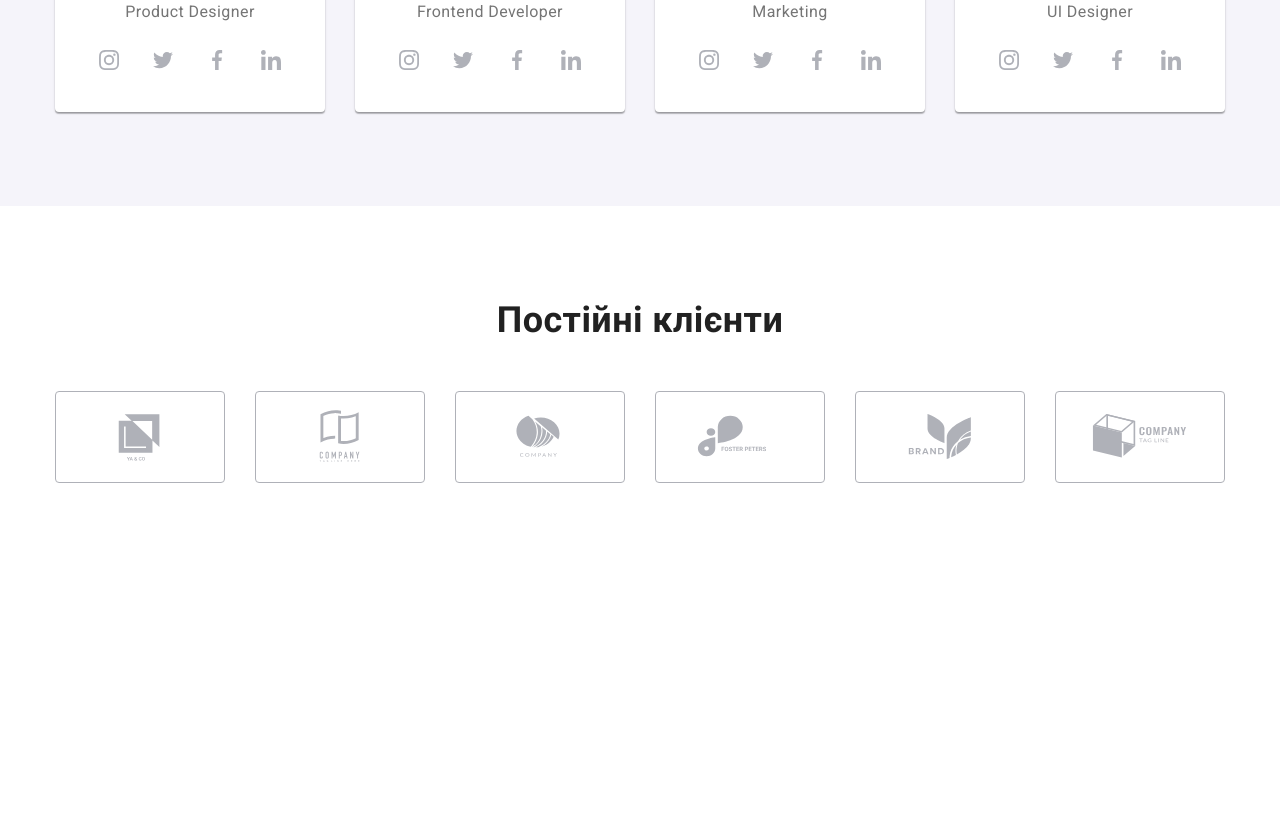
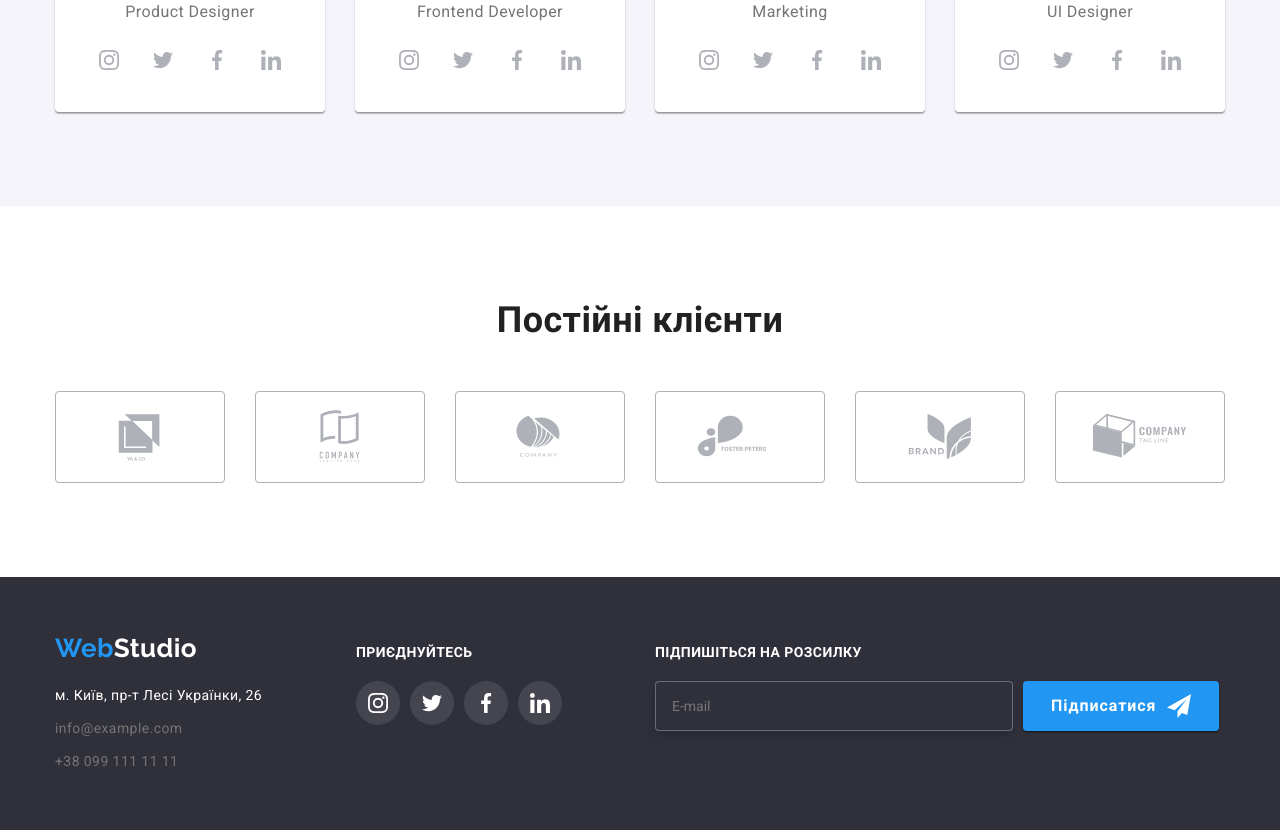
Before and after one commit to DimaHavr/goit-markup-hw-06, a plain HTML site: page index.html in a window 1280 px wide. Shown: the part 2096-2926 px from the top of the page. Before the commit the page ends 2673 px from the top, so only its background shows below. Drawn offline with nearby package versions, Linux system fonts and the light colour scheme.

Commit message:
Update 6

```diff
--- a/index.html
+++ b/index.html
@@ -353,7 +353,74 @@
          </section>
       </div>
    </main>
+   <!-- Підвал -->
+   <footer class="footer">
+      <div class="footer-box container">
+         <div class="footer-address-box">
+            <a class="footer-logo" href="./index.html"><span class="logo-item">Web</span>Studio</a>
+            <address class="address">
+               <ul class="footer-list">
+                  <li class="footer-item"><a class="address-link" href="https://goo.gl/maps/CPtrU1FHBa2aNyZL9"
+                        target="_blank" rel="noopener noreferrer nofollow">м.
+                        Київ, пр-т Лесі Українки, 26</a></li>
+                  <li class="footer-item"><a class="contact-link" href="mailto:info@example.com">info@example.com</a>
+                  </li>
+                  <li class="footer-item"><a class="contact-link" href="tel:+380991111111">+38 099 111 11 11</a></li>
+               </ul>
+            </address>
+         </div>
+         <div class="footer-social-box">
+            <p class="footer-social-text">Приєднуйтесь</p>
+            <ul class="footer-social-list">
+               <li class="footer-social-list-item">
+                  <a href="" class="footer-social-list-link">
+                     <svg class=" footer-social-list-icon" width="20" height="20">
+                        <use href="./images/symbol-defs.svg#icon-instagram-2"></use>
+                     </svg>
+                  </a>
+               </li>
+               <li class="footer-social-list-item">
+                  <a href="" class="footer-social-list-link">
+                     <svg class="footer-social-list-icon" width="20" height="20">
+                        <use href="./images/symbol-defs.svg#icon-twitter-1"></use>
+                     </svg>
+                  </a>
+               </li>
+               <li class="footer-social-list-item">
+                  <a href="" class="footer-social-list-link">
+                     <svg class="footer-social-list-icon" width="20" height="20">
+                        <use href="./images/symbol-defs.svg#icon-facebook-1"></use>
+                     </svg>
+                  </a>
+               </li>
+               <li class="footer-social-list-item">
+                  <a href="" class="footer-social-list-link">
+                     <svg class="footer-social-list-icon" width="20" height="20">
+                        <use href="./images/symbol-defs.svg#icon-linkedin-1"></use>
+                     </svg>
+                  </a>
+               </li>
+            </ul>
+         </div>
+         <form class="footer-form">
+            <p class="footer-form-text">Підпишіться на розсилку</p>
+            <div class="footer-form-box">
+               <label for="user-email">
+                  <input class="footer-form-input" id="user-email" type="email" name="email" placeholder="E-mail"
+                     minlength="3" required>
+               </label>
+               <button class="footer-form-button" type="submit">Підписатися
+                  <svg class="footer-form-button-icon" width="24" height="24">
+                     <use href="./images/symbol-defs.svg#icon-icon-send"></use>
+                  </svg>
+               </button>
 
+            </div>
+
+         </form>
+
+      </div>
+   </footer>
    <!-- Модельне вікно -->
    <div class="backdrop is-hidden" data-modal>
       <div class="modal-box">
```
